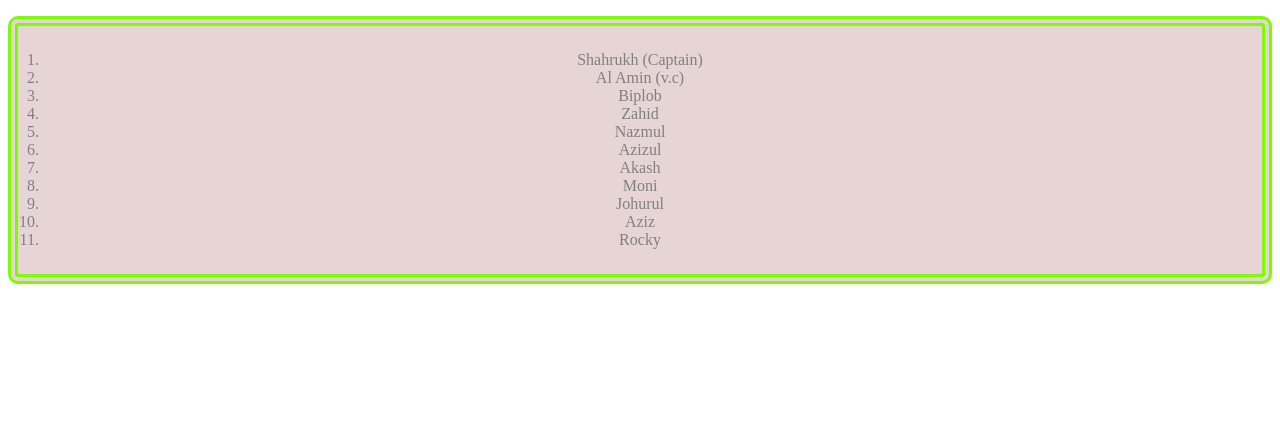
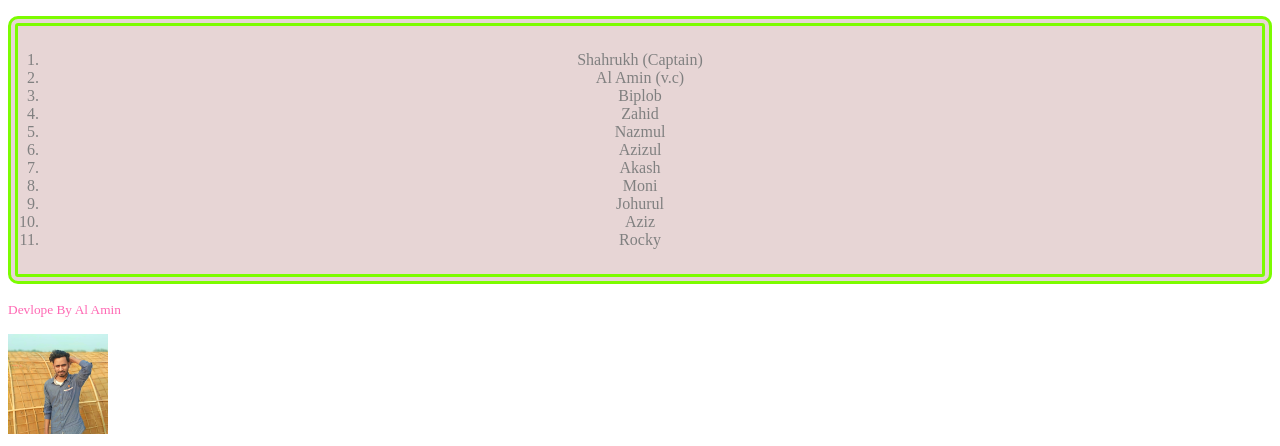
Before and after one commit to aimless00/my-third-repo, a plain HTML site: page index.html in a window 1280 px wide. Shown: the part 644-1090 px from the top of the page. Before the commit the page ends 944 px from the top, so only its background shows below. Drawn offline with Linux system fonts and the light colour scheme.

Commit message:
addeeedd

```diff
--- a/index.css
+++ b/index.css
@@ -42,3 +42,6 @@ h1{
     border-radius: 10px;
     padding: 25px;
 }
+small{
+    color: hotpink;
+}
--- a/index.html
+++ b/index.html
@@ -46,6 +46,11 @@
             <li>Aziz</li>
             <li>Rocky</li>
            </ol>
+
+        </div>
+        <div>
+            <p><small>Devlope By Al Amin</small></p>
+            <img src="alamin2.jpg" alt="alamin" width="100">
         </div>
     </div>
 </body>
```
